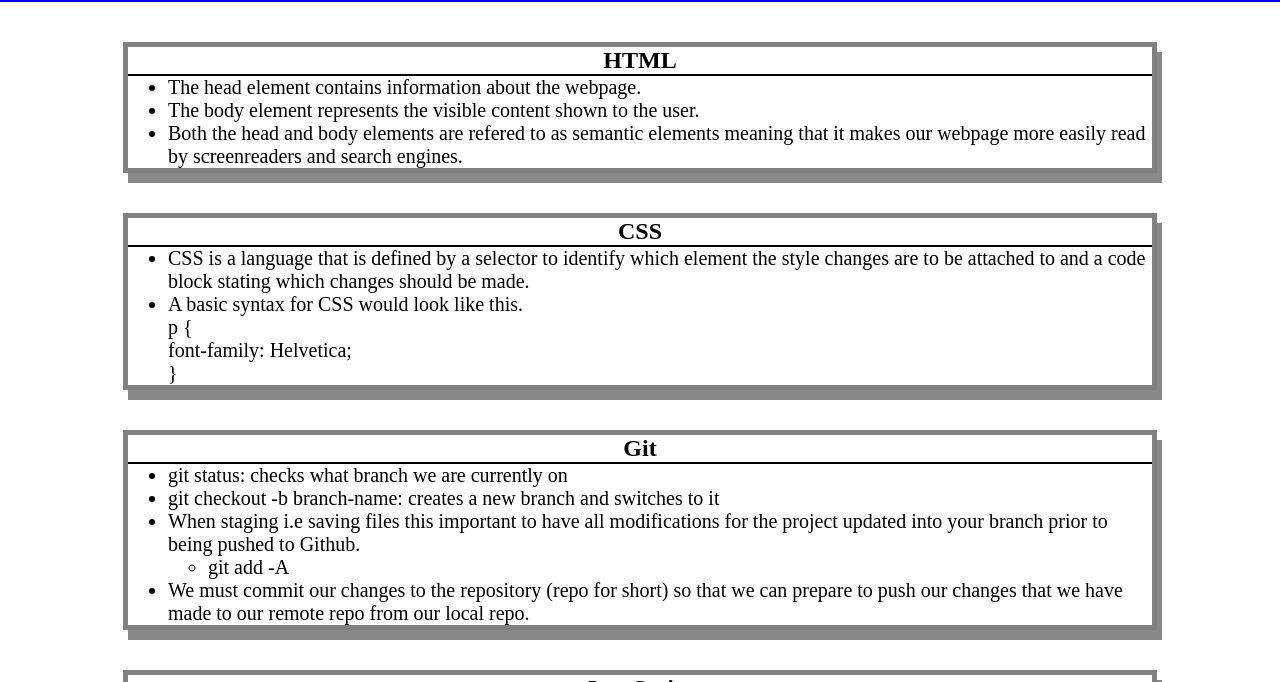
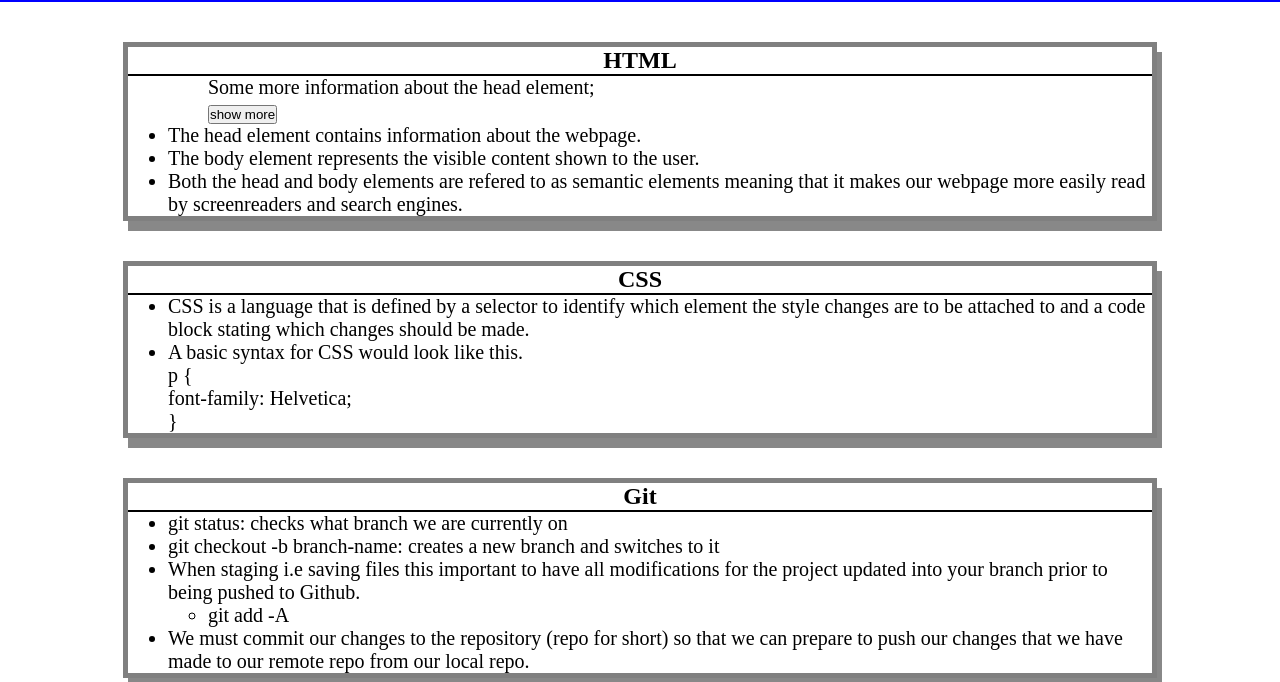
Before and after one commit to bloodfued12/prework-study-guide-bootcamp, a plain HTML site: page prework-study-guide/prework-study-guide/index.html in a window 1280 px wide. Shown: the part 118-800 px from the top of the page. Drawn offline with Linux system fonts and the light colour scheme.

Commit message:
Added notes and some javascript

```diff
--- a/prework-study-guide/prework-study-guide/assets/script.js
+++ b/prework-study-guide/prework-study-guide/assets/script.js
@@ -24,3 +24,16 @@ console.log("Here are the topics we learned through Prework:");
 listTopics();
 console.log("Which topic should we study first?");
 selectTopics();
+
+function show() {
+    document.getElementById("show1").onclick
+    document.getElementById("longNote1").style.height= "auto";
+    document.getElementById("longNote1").style.width= "auto";
+    document.getElementById("longNote1").style.overflow= "visible";
+}
+function hide() {
+    document.getElementById("show1").ondblclick
+    document.getElementById("longNote1").style.height= "25px";
+    document.getElementById("longNote1").style.width= "auto";
+    document.getElementById("longNote1").style.overflow= "hidden";
+}
--- a/prework-study-guide/prework-study-guide/assets/style.css
+++ b/prework-study-guide/prework-study-guide/assets/style.css
@@ -35,3 +35,8 @@ p {
 section h2 {
     border-bottom: solid 2px black;
 }
+#longNote1{
+    height: 25px;
+    display: absolute;
+    overflow: hidden;
+}
--- a/prework-study-guide/prework-study-guide/index.html
+++ b/prework-study-guide/prework-study-guide/index.html
@@ -18,8 +18,16 @@
       <section class="card" id="html-section">
         <h2>HTML</h2>
         <ul>
+          <ul>
+            <li id="longNote1">Some more information about the head element; <br>
+             a number of meta elements (elements that are hidden<br>
+             from the webpage separate from what is shown in the body element)<br>
+             they tell the browser information about data this can be things such,<br>
+            identifying the character set for the webpage or describing the content <br>
+          in a way that helps search engines understand what it is the webpage is trying to accomplish<br>
+        and lastly, it can also allow the page to become responsive. </li><button id="show1" onclick="hide()" ondblclick="show()">show more</button> </ul>
           <li>The head element contains information about the webpage.</li>
-          <li>The body element represents the visible content shown to the user.</li>
+          <li>The body element represents the visible content shown to the user. </li>
           <li>Both the head and body elements are refered to as semantic elements
             meaning that it makes our webpage more easily read by screenreaders and search engines.</li>
         </ul>
```
